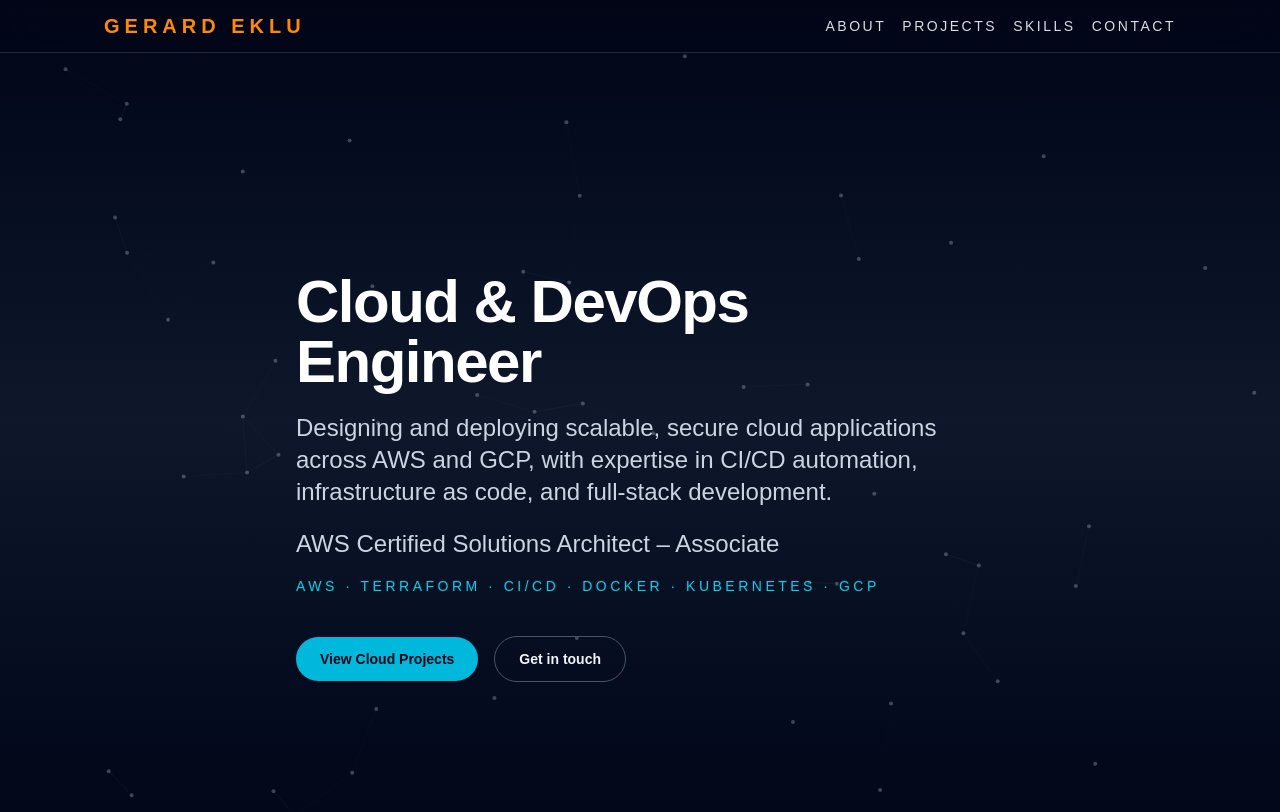
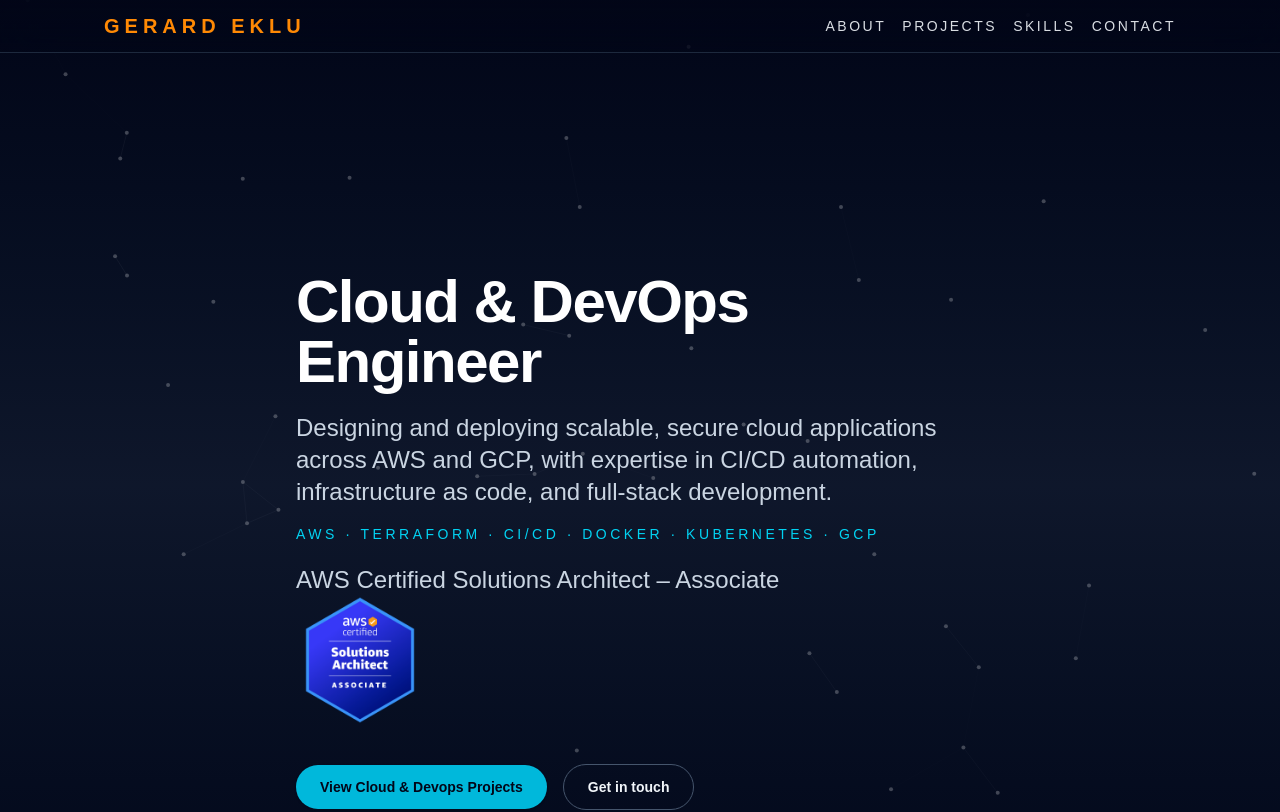
Before and after one commit to gerardinhoo/gerard-portfolio, a Next.js app: page / in a window 1280 px wide. Shown: the top 812 px of the page. Built offline with nearby package versions, Linux system fonts and the light colour scheme.

Commit message:
Integrate AWS SAA cert badge in hero section

```diff
--- a/app/components/Hero.tsx
+++ b/app/components/Hero.tsx
@@ -13,19 +13,30 @@ export default function Hero() {
         <p className='mt-5 text-xl md:text-2xl text-slate-300 max-w-2xl'>
           Designing and deploying scalable, secure cloud applications across AWS and GCP, with expertise in CI/CD automation, infrastructure as code, and full-stack development.
         </p>
+            <p className='mt-4 text-xs md:text-sm font-medium tracking-[0.25em] uppercase text-cyan-400'>
+          AWS · Terraform · CI/CD · Docker · Kubernetes · GCP
+        </p>
         <p className='mt-5 text-xl md:text-2xl text-slate-300 max-w-2xl'>
           AWS Certified Solutions Architect – Associate
         </p>
-        <p className='mt-4 text-xs md:text-sm font-medium tracking-[0.25em] uppercase text-cyan-400'>
-          AWS · Terraform · CI/CD · Docker · Kubernetes · GCP
-        </p>
+        <a
+          href="https://www.credly.com/badges/1d63a978-e270-4da6-a561-571019aa6fbf"
+          target="_blank"
+          rel="noopener noreferrer"
+        >
+          <img
+            src="/aws-saa.png"
+            alt="AWS Certified Solutions Architect – Associate"
+            className="w-32 hover:scale-105 transition"
+          />
+        </a>
 
         <div className='mt-10 flex flex-wrap items-center gap-4'>
           <a
             href='#projects'
             className='inline-flex items-center justify-center rounded-full bg-cyan-500 px-6 py-3 text-sm font-semibold text-slate-950 shadow-sm transition hover:bg-cyan-400'
           >
-            View Cloud Projects
+            View Cloud & Devops Projects
           </a>
           <a
             href='#contact'
```
Also changed, not shown: public/aws-saa.png (added).
